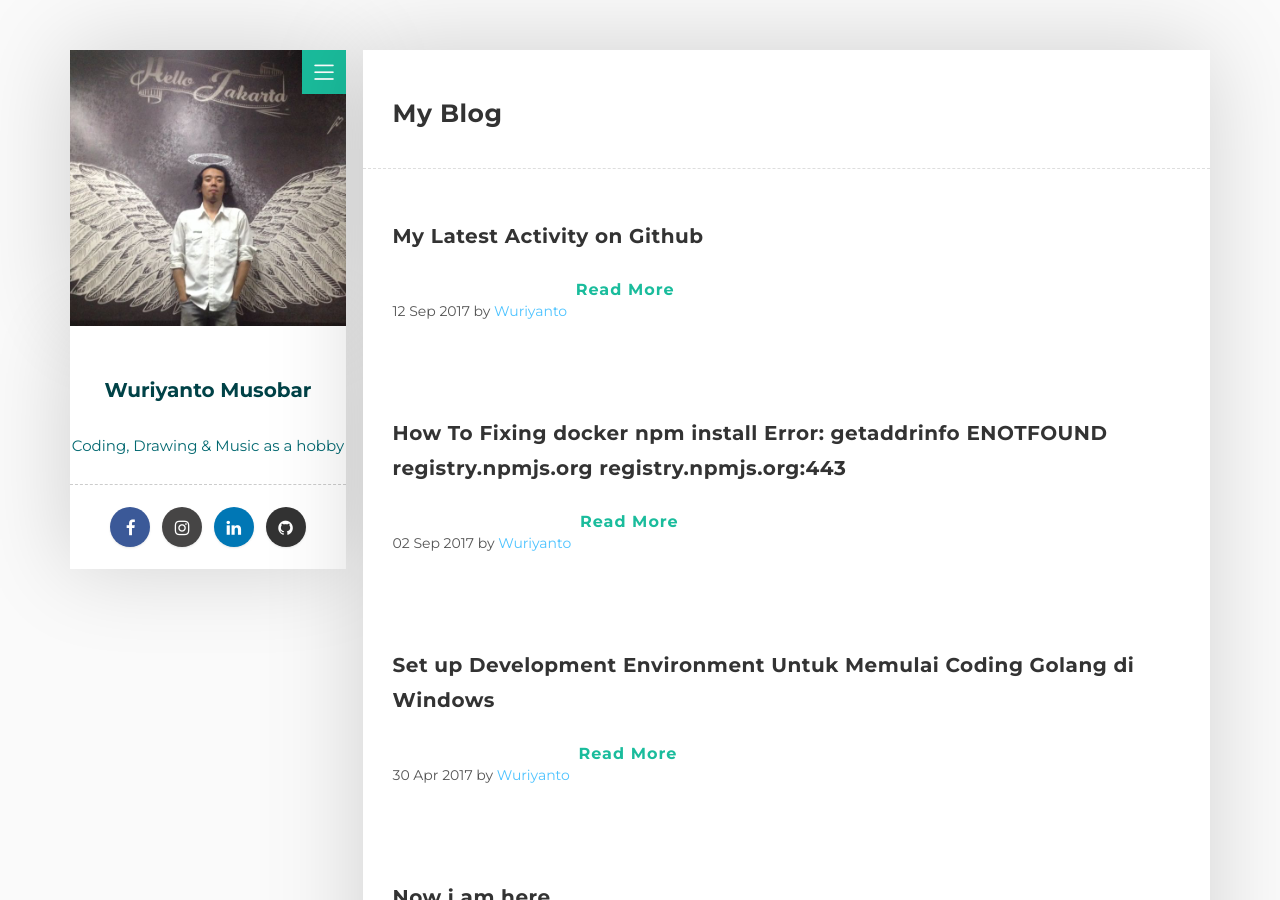
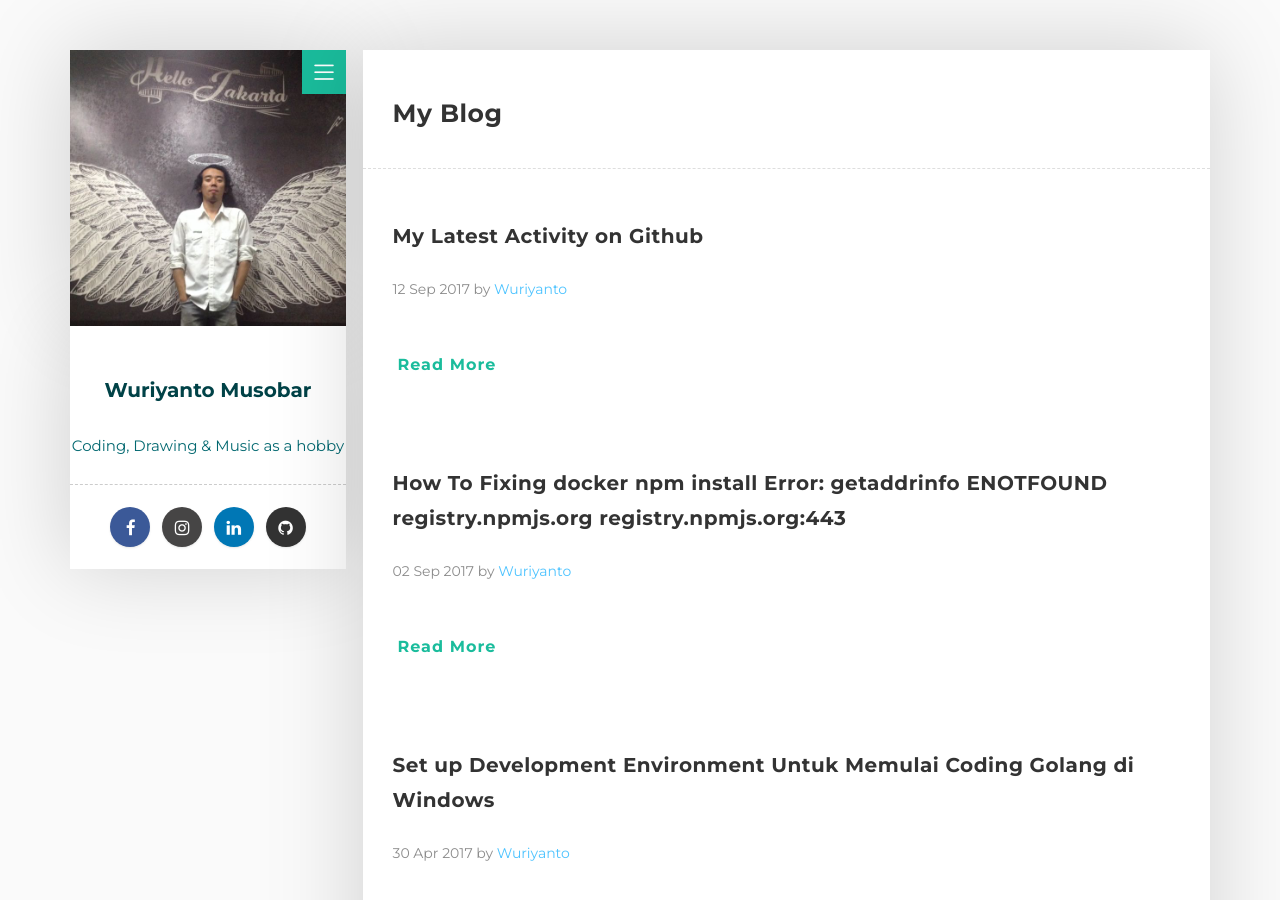
Before and after one commit to wuriyanto48/wuriyanto48.github.io, a Jekyll site: the page built from blog/index.html, in a window 1280 px wide and 900 px high. Built offline with Jekyll 4.4.1, drawn with Linux system fonts in a browser that asks for light colours; nearby versions of some CDN libraries; comment, search, counter and statistics services are not loaded.

Commit message:
change list blog layout 2

```diff
--- a/blog/index.html
+++ b/blog/index.html
@@ -9,12 +9,12 @@ title_header: My Blog
 <div class="col-md-12 blog-post">
     <div class="post-title">
       <a href="{{ post.url }}"><h2>{{ post.title }}</h2></a>
+    </div>
+    <div class="post-info">
       <span>{{ post.date | date_to_string }} by <a href="#" target="_self">Wuriyanto</a></span>
-      <a href="{{ post.url }}" class="button button-style button-anim fa fa-long-arrow-right"><span>Read More</span></a>
     </div>
-    <!--<div class="post-info"></div>-->
     <p></p>
-
+    <a href="{{ post.url }}" class="button button-style button-anim fa fa-long-arrow-right"><span>Read More</span></a>
 </div>
 <!-- Blog Post End -->
 {% endfor %}
```
